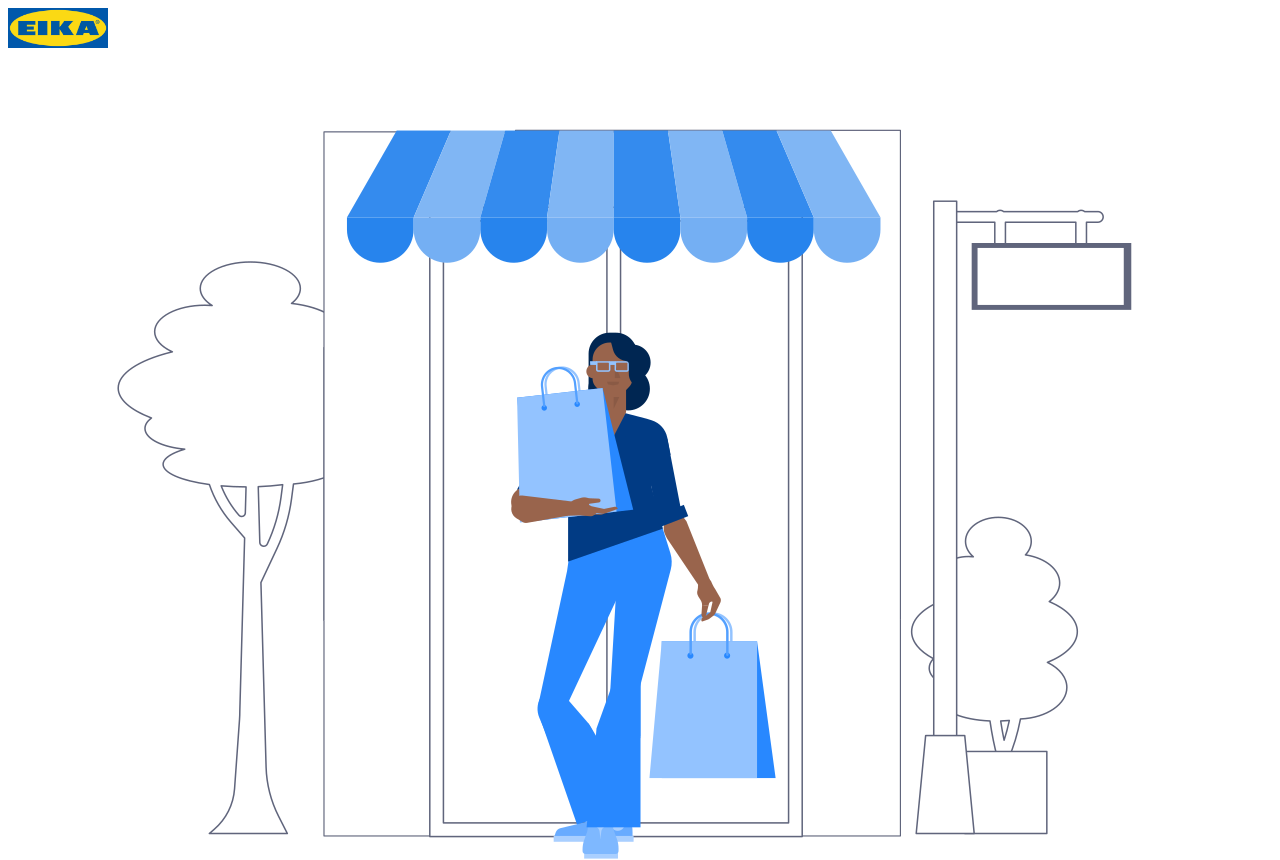
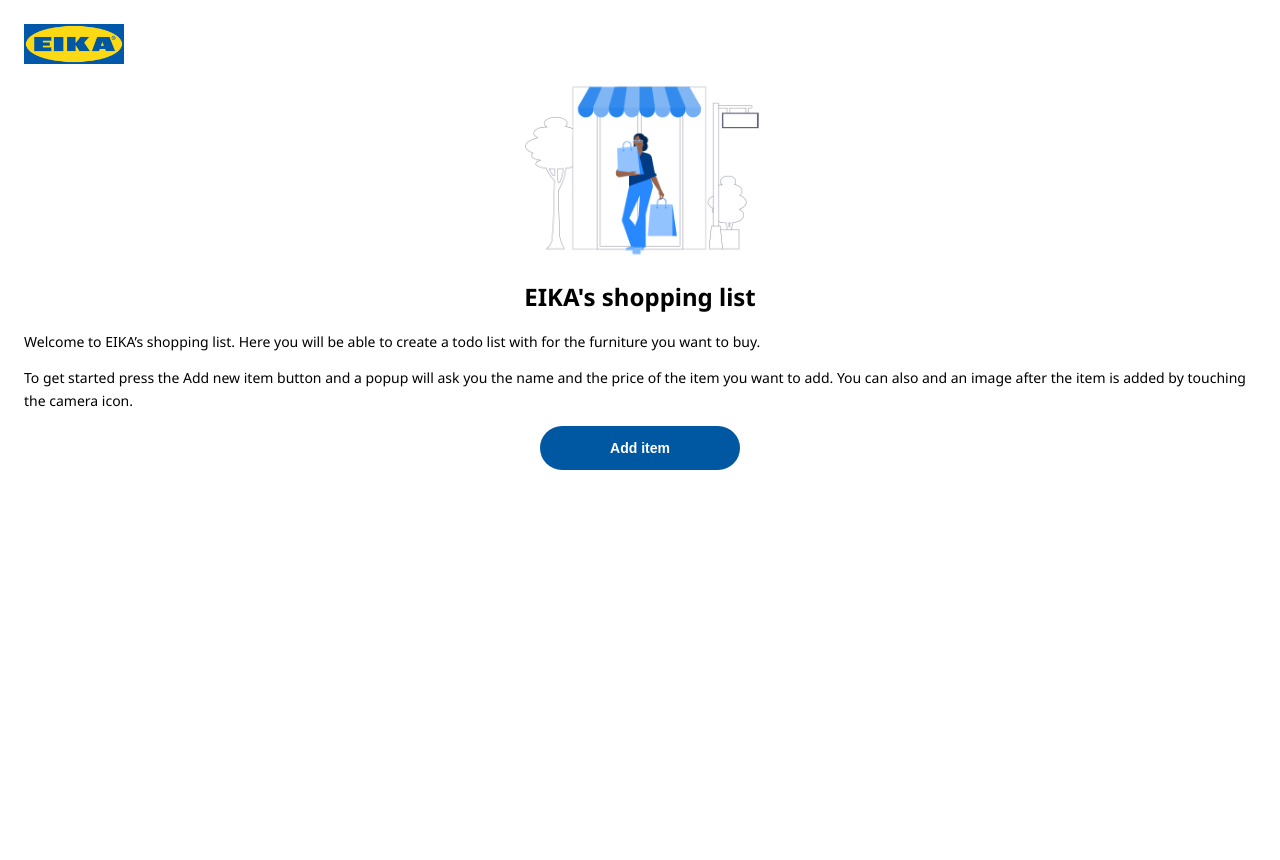
Before and after one commit to elalienx/eika-shopping-list-plus-fe2, a React (Create React App) app: page / in a window 1280 px wide. Shown: the top 860 px of the page. After the commit the page ends 800 px from the top, so only its background shows below. Built offline with nearby package versions, Linux system fonts and the light colour scheme.

Commit message:
finish styling the welcome page

```diff
--- a/src/styles/base/layout.css
+++ b/src/styles/base/layout.css
@@ -1,6 +1,11 @@
 @import url("https://fonts.googleapis.com/css2?family=Noto+Sans:wght@400;700&display=swap");
 
+body {
+  margin: 0;
+}
+
 .App {
+  padding: var(--space-big);
   font-family: "Noto Sans", sans-serif;
   font-smooth: always;
   -webkit-font-smoothing: antialiased;
--- a/src/styles/base/typography.css
+++ b/src/styles/base/typography.css
@@ -1,3 +1,9 @@
+h1,
+h2,
+p {
+  margin-top: 0;
+}
+
 h1 {
   font-size: 24px;
   line-height: 1.5;
--- a/src/styles/screens/WelcomeScreen.css
+++ b/src/styles/screens/WelcomeScreen.css
@@ -1,5 +1,11 @@
 #welcome-screen h1 {
   text-align: center;
+}
+
+#welcome-screen img {
+  display: block;
+  width: 280px;
+  margin: 0 auto;
 }
 
 #welcome-screen .button-primary {
```
